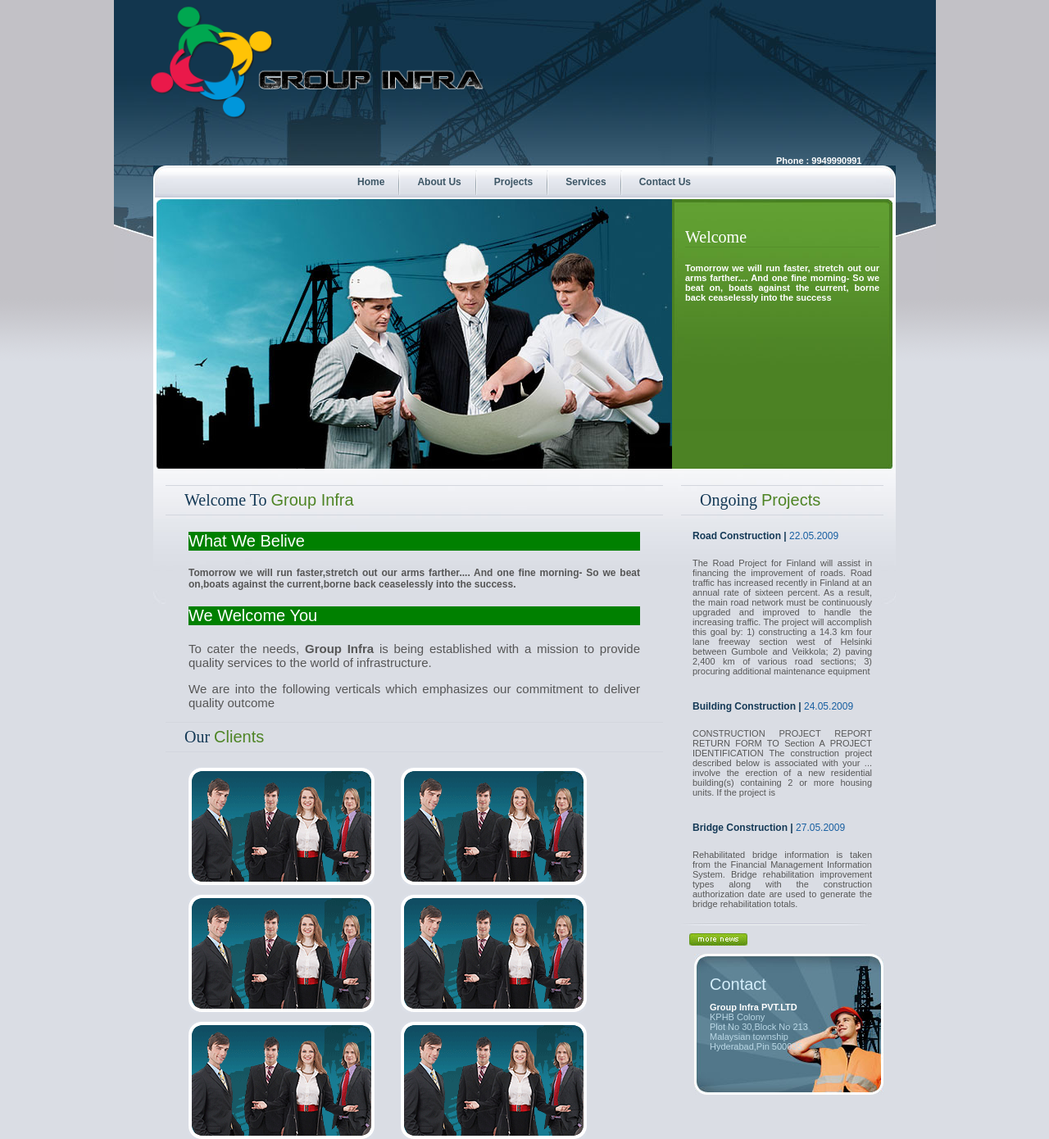
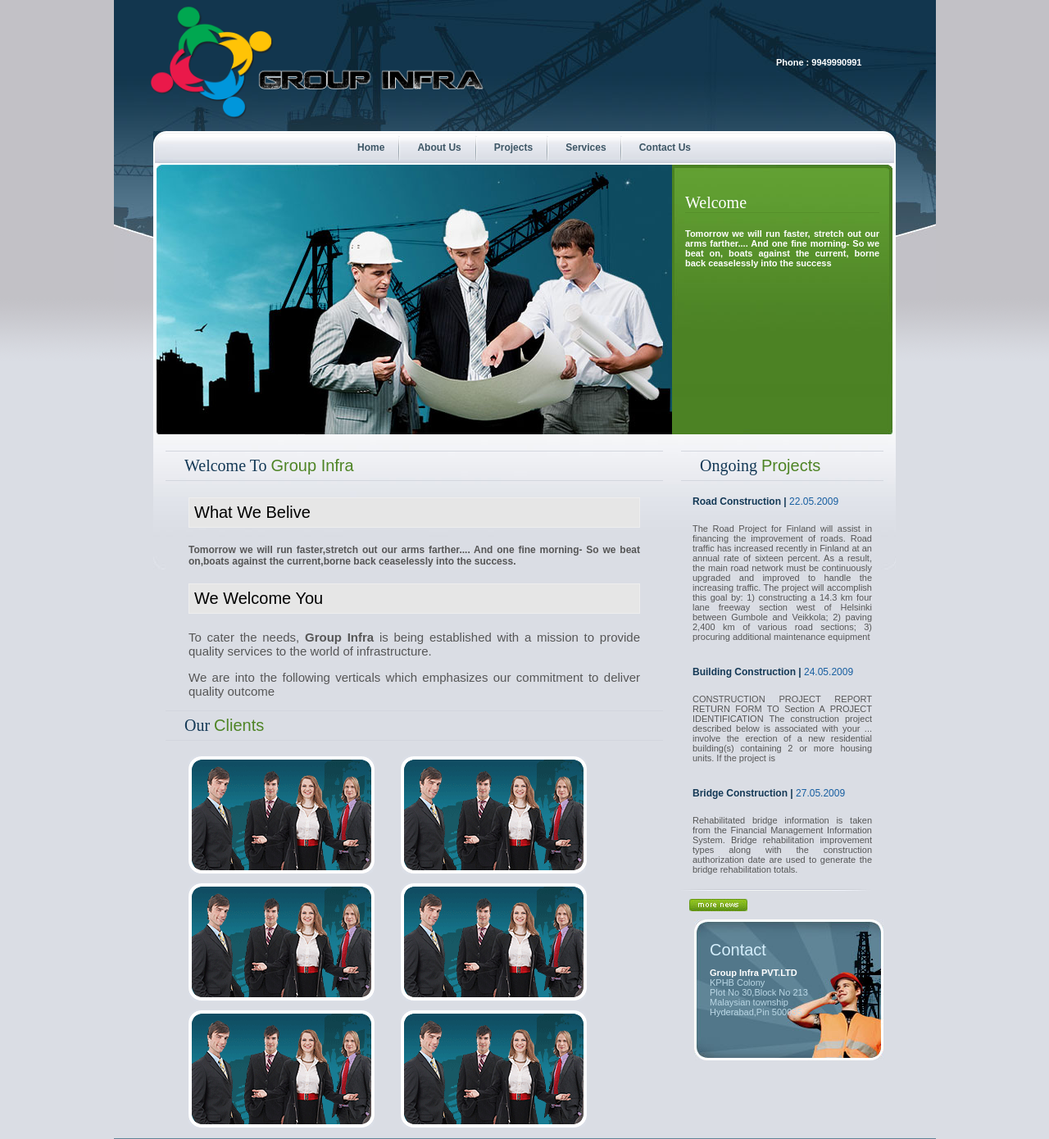
Before and after one commit to Leelam/GroupInfra, a PHP site: page / in a window 1280 px wide. Shown: the top 1390 px of the page at 82% size. Run offline with PHP 8.4, Linux system fonts and the light colour scheme.

Commit message:
updated
style.css

```diff
--- a/index.php
+++ b/index.php
@@ -14,9 +14,9 @@ include_once("header.php");
             <h2>Welcome To <span class="greenheading">Group Infra</span></h2>
           </div>
           <div class="service-content">
-          	<font color="WHITE"><p style="font-size:20px;background:green;">What We Belive</p></font>
+          	<p style="font-size: 20px;background: rgb(230, 230, 230);border: 1px solid #eee;padding: 6px;color: black;">What We Belive</p>
             <div><strong><p style="font-size:12px;">Tomorrow we will run faster,stretch out our arms farther.... And one fine morning- So we beat on,boats against the current,borne back ceaselessly into the success.</p></strong>
-<font color="WHITE"><p style="font-size:20px;background:green;">We Welcome You</p></font>
+<p style="font-size: 20px;background: rgb(230, 230, 230);border: 1px solid #eee;padding: 6px;color: black;">We Welcome You</p>
 
 <p style="font-size:15px;">To cater the needs, <b>Group Infra</b> is being established with a mission to provide quality services to the world of infrastructure.</p>
 
--- a/stylesheet/style.css
+++ b/stylesheet/style.css
@@ -36,6 +36,7 @@ body {
 	text-align:right;
 	font-weight:bold;
 	padding:30px 90px 0px 0px;
+	margin-top: -120px;
 }
 
 .menuzone {
@@ -424,4 +425,7 @@ input.button:hover {
 	padding:10px 0px 10px 0px;
 }
 
+h1,h2,h3,h4,h5,h6{
+	font-weight: normal;
+}
 /* Inside Style End Here	*/
```
